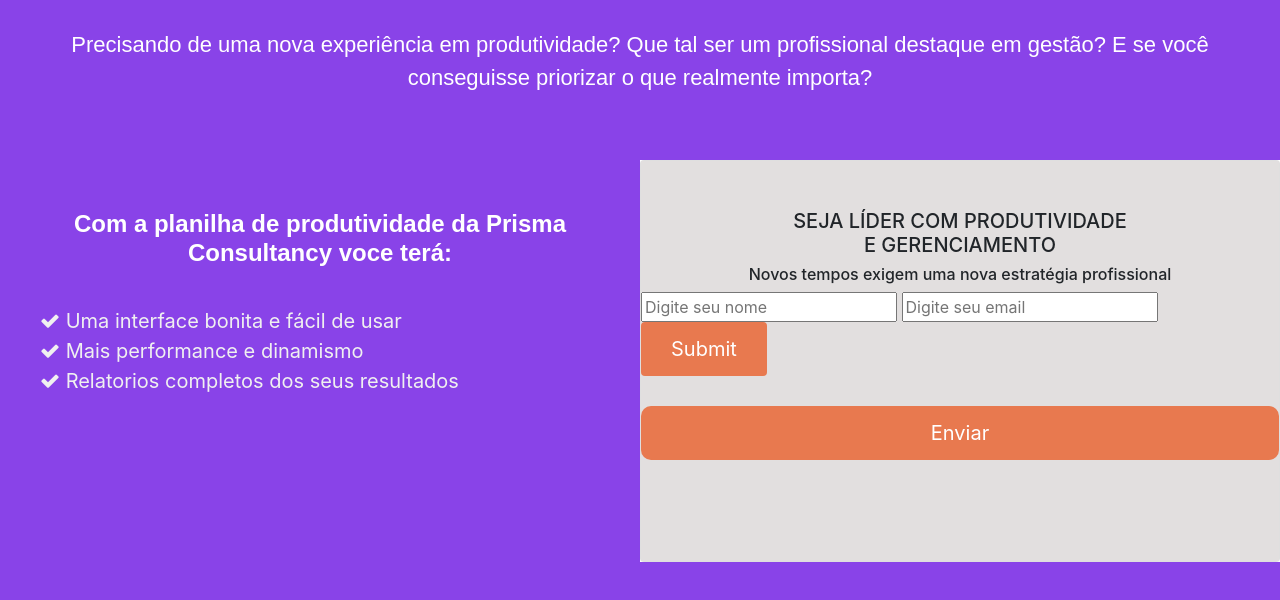
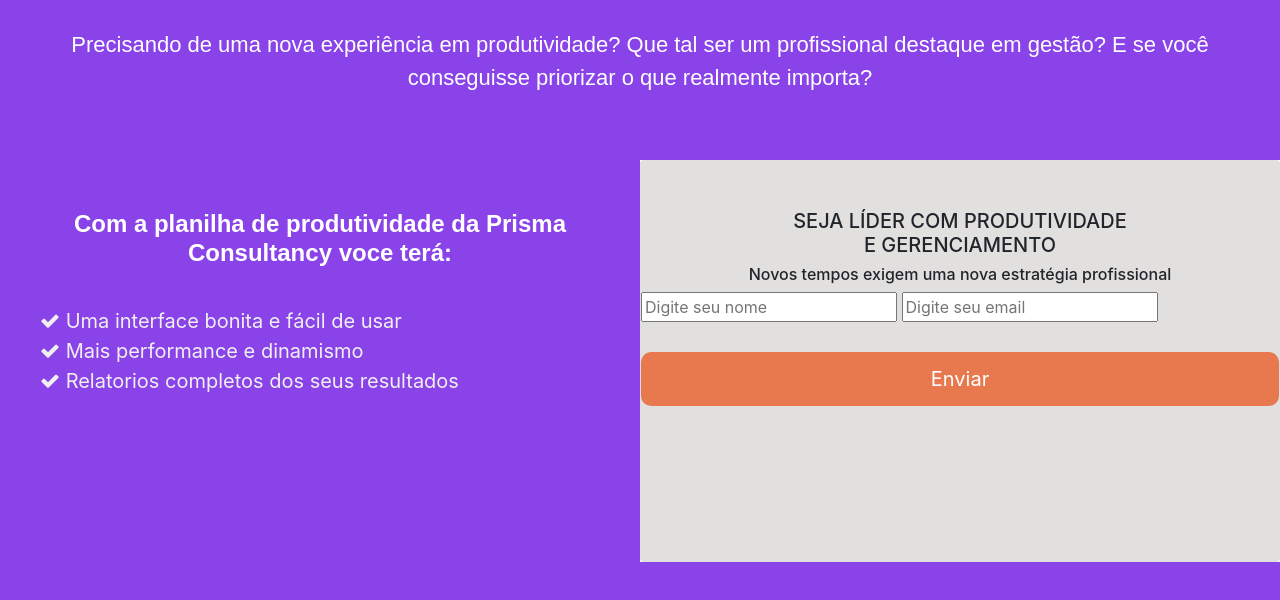
Before and after one commit to GabrielSM311/smtl, a plain HTML site: page index.html in a window 1280 px wide. Shown: the part 202-802 px from the top of the page. Drawn offline with nearby package versions, Linux system fonts and the light colour scheme; a web font is replaced by a local one.

Commit message:
Update index.html

```diff
--- a/index.html
+++ b/index.html
@@ -91,7 +91,6 @@
                                 required
                              />
                                 <input name="redirectTo" type="hidden" value="https://prismaconsultoriaonline-tks.netlify.app">
-                                <input class="btn btn-primary mx-auto" type="submit" />
                                 <button class="btn btn-block" id="btn-form" type="submit"> Enviar</button>
                         </form>
                     </div>
```
